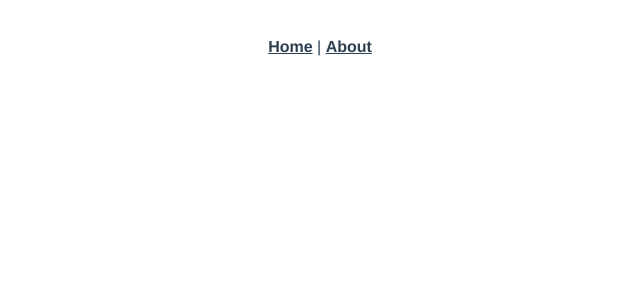
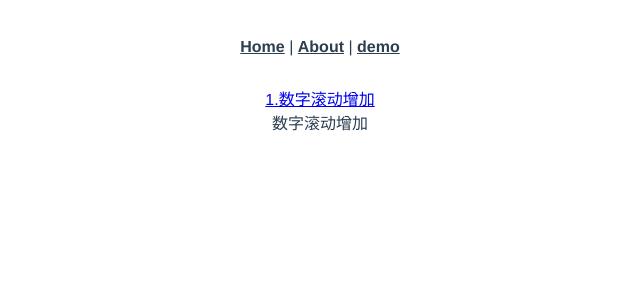
Before and after one commit to Tycalwayslove/record_vue, a Vue app in the folder vue_record_demo/: page /numbergrowwrap in a window 1280 px wide. Shown: the top 300 px of the page, without its empty margins (320-960 px from the left). Built offline with nearby package versions, Linux system fonts and the light colour scheme.

Commit message:
暂时先用history 模式下添加demo 路由作为一些demo的父路由

```diff
--- a/vue_record_demo/src/App.vue
+++ b/vue_record_demo/src/App.vue
@@ -2,7 +2,8 @@
   <div id="app">
     <div id="nav">
       <router-link to="/">Home</router-link> |
-      <router-link to="/about">About</router-link>
+      <router-link to="/about">About</router-link> |
+      <router-link to="/demo">demo</router-link>
     </div>
     <router-view />
   </div>
--- /dev/null
+++ b/vue_record_demo/src/page/demo/NumberGrowWrap/NumberGrowWrap.vue
@@ -0,0 +1,6 @@
+<template>
+    <div>
+        <header>数字滚动增加</header>
+
+    </div>
+</template>
--- /dev/null
+++ b/vue_record_demo/src/page/demo/index.vue
@@ -0,0 +1,12 @@
+<template>
+<div class="demo">
+<!-- 我是demo  -->
+  <router-link to="/numbergrowwrap">1.数字滚动增加</router-link>
+    <router-view ></router-view>
+</div>
+</template>
+<script>
+export default {
+
+}
+</script>
--- a/vue_record_demo/src/router.js
+++ b/vue_record_demo/src/router.js
@@ -3,7 +3,8 @@ import Router from "vue-router";
 import Home from "./views/Home.vue";
 
 Vue.use(Router);
-
+const NumberGrowWrap = resolve =>
+  require(['@/page/demo/NumberGrowWrap/NumberGrowWrap'], resolve);
 export default new Router({
   mode: "history",
   base: process.env.BASE_URL,
@@ -21,6 +22,18 @@ export default new Router({
       // which is lazy-loaded when the route is visited.
       component: () =>
         import(/* webpackChunkName: "about" */ "./views/About.vue")
+    },
+    {
+      path: "/demo",
+      name: "demo",
+      component: () =>
+      import(/* webpackChunkName: "demo" */ "./page/demo/index.vue"),
+     children:[
+       {
+         path: "/numbergrowwrap",
+         component:NumberGrowWrap
+       }
+     ]
     }
   ]
 });
```
